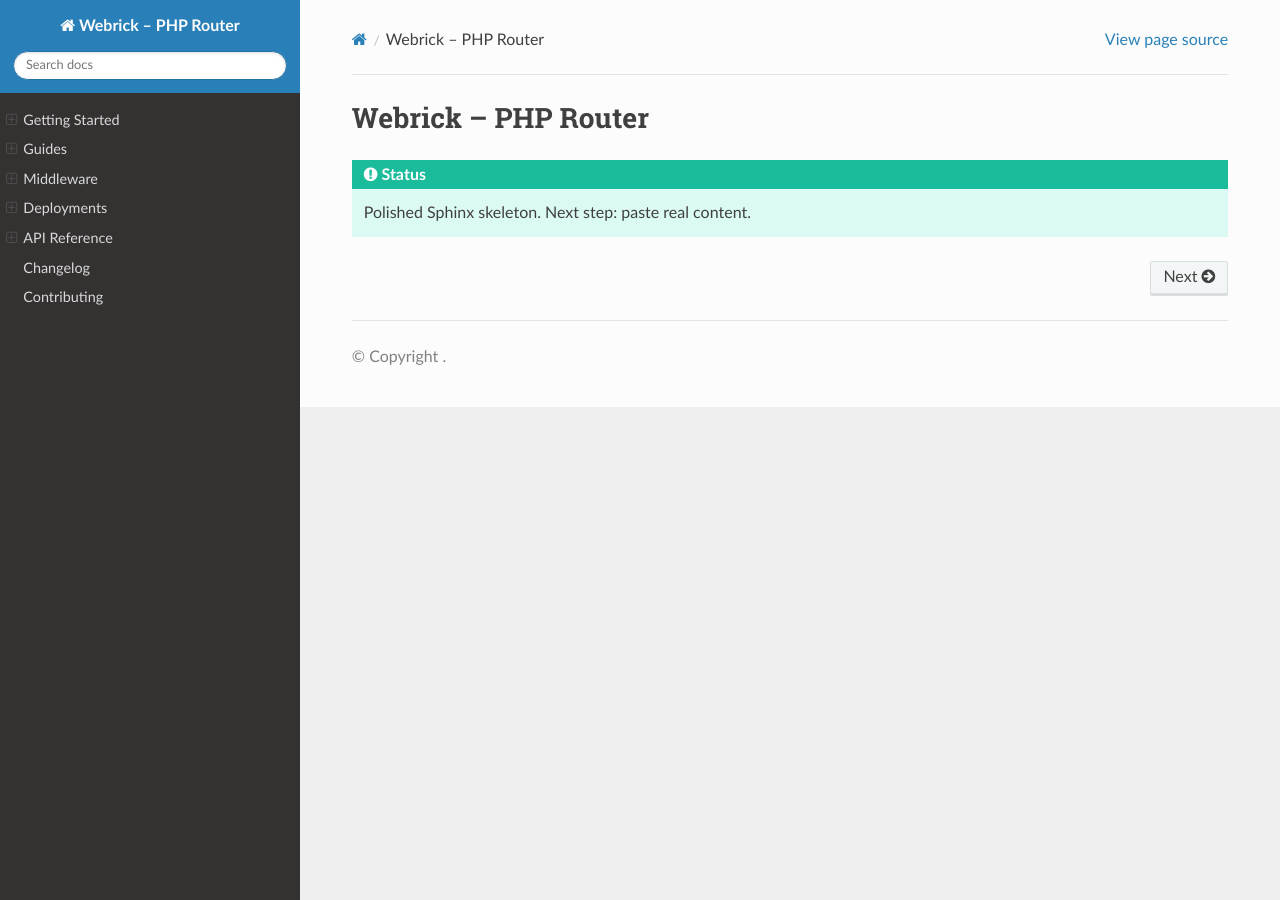
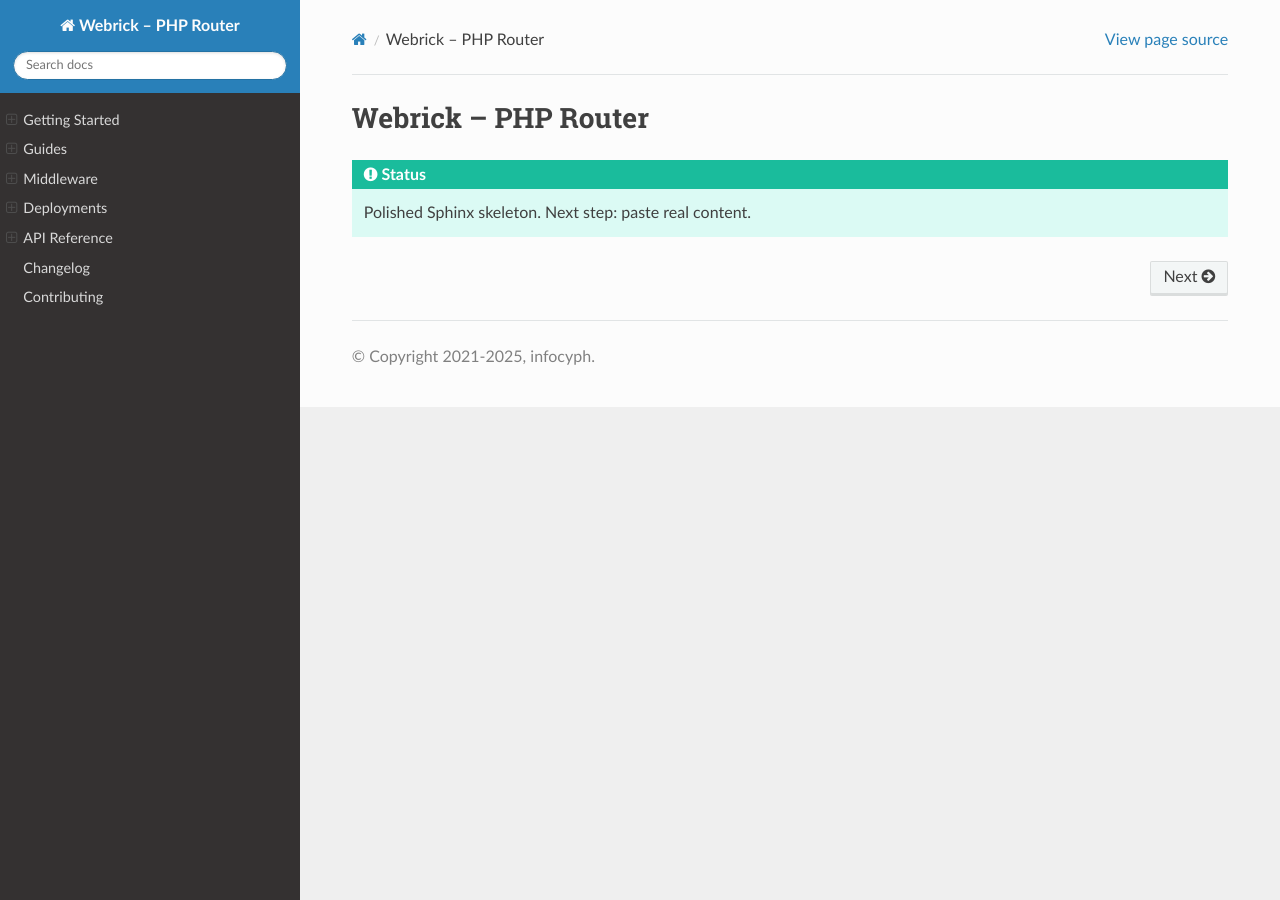
Before and after one commit to infocyph/Webrick, a Sphinx documentation site: the page built from docs/index.md, in a window 1280 px wide. Built offline with Sphinx 7.4.7 and the Read the Docs theme 3.1.0, drawn with Linux system fonts in a browser that asks for light colours; some of the changed lines change nothing that is shown.

Commit message:
init-doc

```diff
--- a/docs/conf.py
+++ b/docs/conf.py
@@ -1,18 +1,59 @@
-project = "Webrick – PHP Router"
-author = "Infocyph"
-version = "0.1"
-release = "0.1"
+# docs/conf.py — Webrick – PHP Router
+# Sphinx 8.x compatible, Markdown-first, PHP-aware
 
+from __future__ import annotations
+import os
+import sys
+import datetime
+from subprocess import Popen, PIPE
+
+# --- Project info ------------------------------------------------------------
+project   = "Webrick – PHP Router"
+author    = "A. B. M. Mahmudul Hasan (infocyph)"
+year_now  = datetime.date.today().strftime("%Y")
+copyright = f"2021-{year_now}, infocyph"
+
+def _get_version() -> str:
+    # Read the RTD build version if present
+    if os.environ.get("READTHEDOCS") == "True":
+        v = os.environ.get("READTHEDOCS_VERSION")
+        if v:
+            return v
+    try:
+        pipe = Popen("git rev-parse --abbrev-ref HEAD", stdout=PIPE, shell=True, universal_newlines=True)
+        branch = (pipe.stdout.read() or "").strip()
+        return branch or "latest"
+    except Exception:
+        return "latest"
+
+version = _get_version()
+release = version
+language = "en"
+
+# --- Paths -------------------------------------------------------------------
+# If you need to document Python modules, add paths here (not needed for PHP).
+# sys.path.insert(0, os.path.abspath(".."))
+
+# --- Extensions --------------------------------------------------------------
 extensions = [
+    # Markdown (MyST)
     "myst_parser",
+    # Useful core
     "sphinx.ext.autodoc",
+    "sphinx.ext.napoleon",
     "sphinx.ext.autosectionlabel",
-    "sphinx.ext.napoleon",
     "sphinx.ext.intersphinx",
+    "sphinx.ext.todo",
+    # Pretty UX
     "sphinx_copybutton",
     "sphinx_design",
+    # PHP domain for directives/roles
+    "sphinxcontrib.phpdomain",
+    # Optional: external links
+    "sphinx.ext.extlinks",
 ]
 
+# MyST options (Markdown)
 myst_enable_extensions = [
     "colon_fence",
     "deflist",
@@ -20,11 +61,34 @@
     "attrs_inline",
     "tasklist",
     "fieldlist",
+    "linkify",      # auto-link plain URLs (needs linkify-it-py)
 ]
+myst_heading_anchors = 3
 
-templates_path = ["_templates"]
-exclude_patterns = ["_build", "Thumbs.db", ".DS_Store"]
+# Autodoc/Napoleon (for any Python glue you might add)
+autodoc_default_options = {
+    "members": True,
+    "undoc-members": True,
+    "show-inheritance": True,
+}
+napoleon_google_docstring = True
+napoleon_numpy_docstring  = False
 
+# Intersphinx: only include inventories that actually exist
+# (php.net is NOT a Sphinx site; use extlinks for PHP manual instead)
+intersphinx_mapping = {
+    "python": ("https://docs.python.org/3", None),
+}
+
+# extlinks shortcut for PHP manual
+extlinks = {
+    "php": ("https://www.php.net/%s", "%s"),
+}
+
+# TODOs visible in HTML
+todo_include_todos = True
+
+# --- HTML output -------------------------------------------------------------
 html_theme = "sphinx_rtd_theme"
 html_theme_options = {
     "collapse_navigation": False,
@@ -33,22 +97,42 @@
     "logo_only": False,
     "style_external_links": True,
 }
+templates_path   = ["_templates"]
+html_static_path = ["_static"]
+html_css_files   = ["theme.css"]
+html_title       = f"Webrick – {version} Docs"
+html_show_sourcelink = True
+html_show_sphinx    = False
 
-html_static_path = ["_static"]
-html_css_files = ["theme.css"]
+# Root doc in Sphinx 8 (replaces deprecated master_doc)
+root_doc = "index"
 
-intersphinx_mapping = {
-    "python": ("https://docs.python.org/3", {}),
-    "php": ("https://www.php.net/manual/en", {}),
+# --- Pygments / PHP highlighting --------------------------------------------
+from pygments.lexers.web import PhpLexer
+from sphinx.highlighting import lexers
+
+highlight_language = "php"
+# Enable highlighting for PHP code not wrapped in <?php ... ?>
+lexers["php"]             = PhpLexer(startinline=True)
+lexers["php-annotations"] = PhpLexer(startinline=True)
+
+# --- PDF metadata (optional) -------------------------------------------------
+latex_engine = "xelatex"
+latex_elements = {
+    "papersize": "a4paper",
+    "pointsize": "11pt",
+    "preamble": "",
+    "figure_align": "H",
 }
 
-autodoc_default_options = {
-    "members": True,
-    "undoc-members": True,
-    "show-inheritance": True,
+# --- Context / substitutions -------------------------------------------------
+html_context = {
+    "display_github": False,      # you can wire this later if you want edit-on-GitHub links
+    "github_user": "infocyph",
+    "github_repo": "Webrick",
+    "github_version": version,
+    "conf_py_path": "/docs/",
 }
-napoleon_google_docstring = True
-napoleon_numpy_docstring = False
-
-html_show_sourcelink = True
-html_show_sphinx = False
+rst_prolog = f"""
+.. |current_year| replace:: {year_now}
+"""
--- a/docs/requirements.txt
+++ b/docs/requirements.txt
@@ -1,5 +1,7 @@
-sphinx>=7.0
+sphinx>=8.0
 myst-parser>=2.0
 sphinx-rtd-theme>=2.0
 sphinx-copybutton>=0.5.2
 sphinx-design>=0.6
+sphinxcontrib-phpdomain>=0.9
+linkify-it-py>=2.0
```
